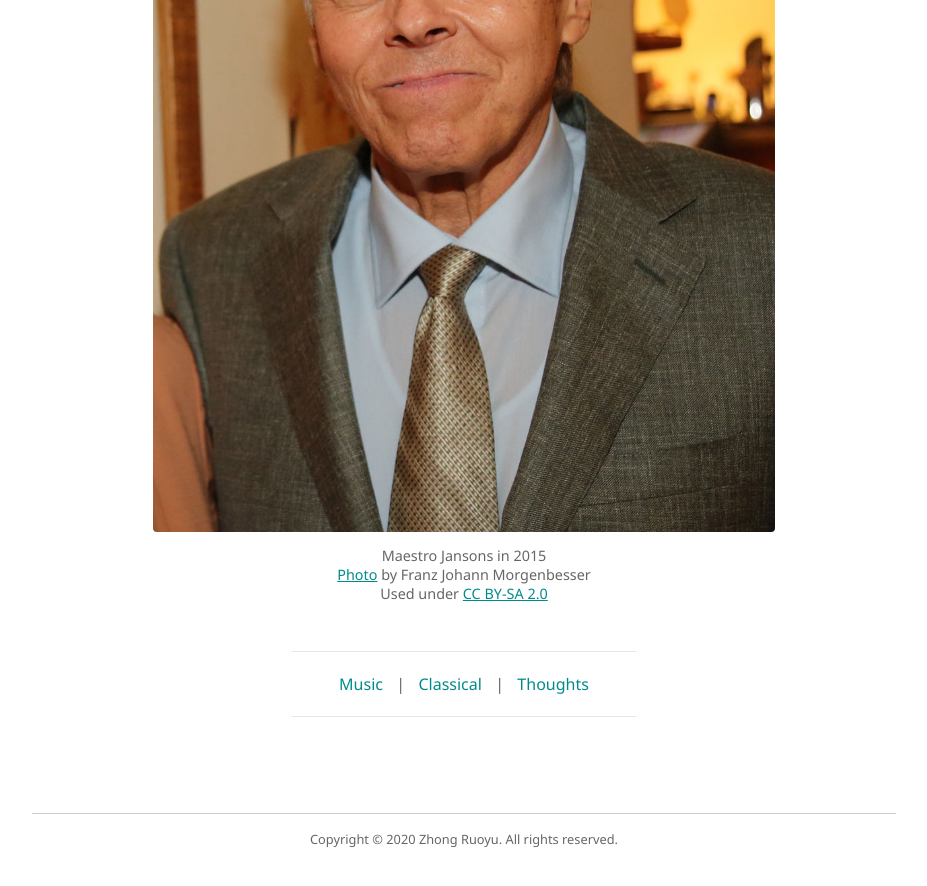
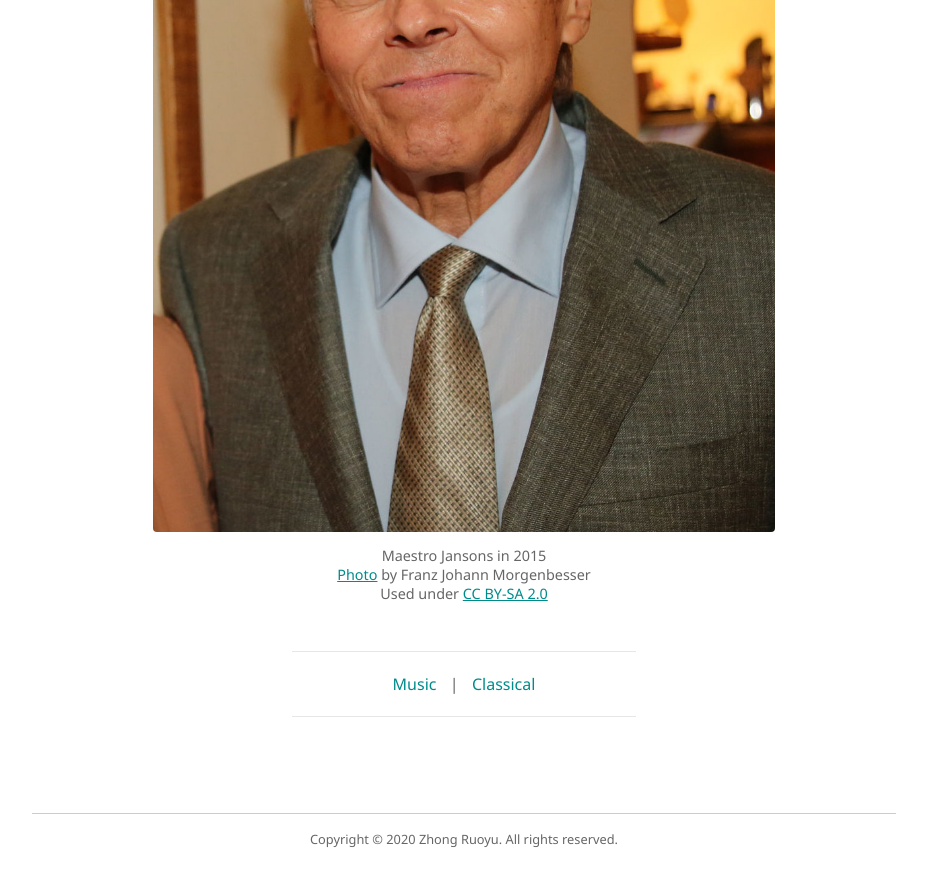
Before and after one commit to ZhongRuoyu/ruoyu.xyz, a Jekyll site: the page built from _posts/2020-10-27-remembering-maestro-jansons.md, in a window 1280 px wide and 900 px high, scrolled down 2208 px. Shown: the top 886 px of the window, without its empty margins (176-1103 px from the left). Built offline with Jekyll 4.4.1, drawn with Linux system fonts in a browser that asks for light colours.

Commit message:
Tags updated

```diff
--- a/_posts/2020-10-27-remembering-maestro-jansons.md
+++ b/_posts/2020-10-27-remembering-maestro-jansons.md
@@ -4,7 +4,6 @@ date: 2020-10-27 18:17 +08
 tag:
 - Music
 - Classical
-- Thoughts
 category: blog
 description: Thank you, Maestro Jansons, for having piqued my interest in music.
 ---
```
